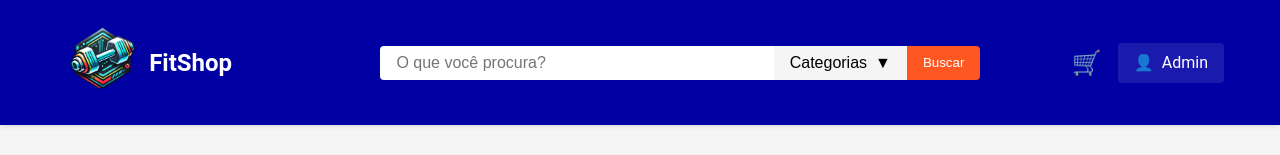
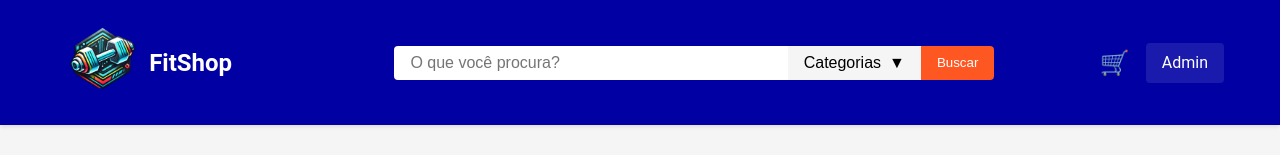
Before and after one commit to joaovcolussi/FitShop, a Vue app: page /busca in a window 1280 px wide. Shown: the top 155 px of the page. Built offline with nearby package versions, Linux system fonts and the light colour scheme.

Commit message:
feat: atualizado Cabecalho

```diff
--- a/src/components/layout/Cabecalho.vue
+++ b/src/components/layout/Cabecalho.vue
@@ -76,7 +76,6 @@ const toggleMenuCategoria = () => {
           </router-link>
 
           <router-link to="/admin" class="cabecalho__admin">
-            <span class="cabecalho__admin-icone">👤</span>
             <span class="cabecalho__admin-texto">Admin</span>
           </router-link>
         </div>
```
